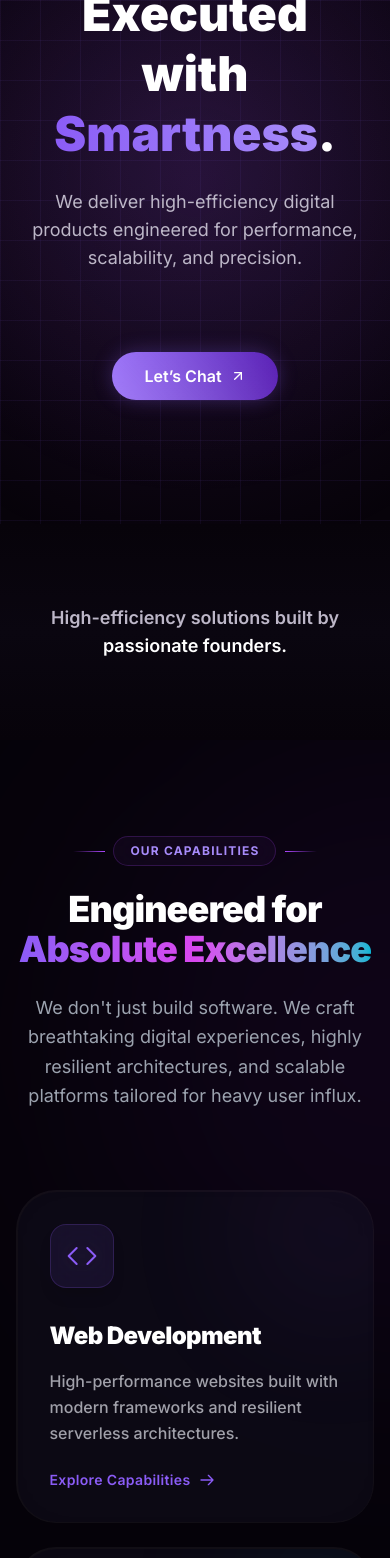
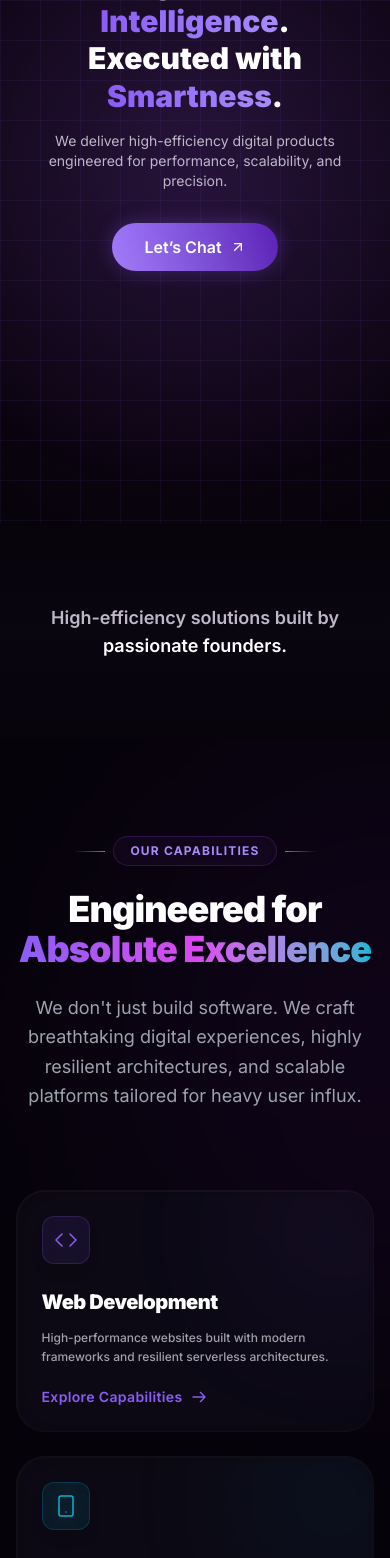
Before and after one commit to block-web01/blockwebmain, a Next.js app: page / in a window 390 px wide. Shown: the part 320-1878 px from the top of the page. Built offline with nearby package versions, Linux system fonts and the light colour scheme; no server answers.

Commit message:
improved over all ui 2.4

```diff
--- a/src/components/Founders.tsx
+++ b/src/components/Founders.tsx
@@ -81,8 +81,16 @@ function FlipCard({ founder, index }: { founder: Founder; index: number }) {
           setFlipped(!flipped);
         }
       }}
-      onFocus={() => setFlipped(true)}
-      onBlur={() => setFlipped(false)}
+      onFocus={() => {
+        if (window.matchMedia("(hover: hover)").matches) {
+          setFlipped(true);
+        }
+      }}
+      onBlur={() => {
+        if (window.matchMedia("(hover: hover)").matches) {
+          setFlipped(false);
+        }
+      }}
       tabIndex={0}
       role="button"
       aria-expanded={flipped}
--- a/src/components/Hero.tsx
+++ b/src/components/Hero.tsx
@@ -5,7 +5,7 @@ import { ArrowUpRight } from "lucide-react";
 
 export default function Hero() {
   return (
-    <section id="home" className="relative min-h-screen flex items-center justify-center bg-transparent">
+    <section id="home" className="relative min-h-screen flex items-center justify-center bg-transparent pt-32 pb-24 sm:pt-24 sm:pb-32">
 
       {/* 🔥 ONLY GLOW BOOST (not grid) */}
       <div className="absolute inset-0 z-[1] bg-[radial-gradient(circle_at_50%_60%,rgba(168,85,247,0.12),transparent_70%)]" />
@@ -17,7 +17,7 @@ export default function Hero() {
         transition={{ duration: 0.6 }}
         className="relative z-10 text-center px-6 max-w-8xl"
       >
-        <h1 className="text-5xl sm:text-6xl lg:text-7xl font-black text-white leading-tight">
+        <h1 className="text-3xl sm:text-6xl lg:text-7xl font-black text-white leading-tight">
           Designed with{" "}
           <span className="bg-linear-to-r from-[#8b5cf6] to-[#a78bfa] bg-clip-text text-transparent">
             Intelligence
@@ -29,12 +29,12 @@ export default function Hero() {
           </span>.
         </h1>
 
-        <p className="mt-6 text-lg text-[#bdb7c8]">
+        <p className="mt-4 sm:mt-6 text-sm sm:text-lg text-[#bdb7c8]">
           We deliver high-efficiency digital products engineered for performance,
           scalability, and precision.
         </p>
 
-        <div className="mt-20 flex items-center justify-center">
+        <div className="mt-8 sm:mt-12 flex items-center justify-center">
 
           <a href="https://wa.me/919939580371?text=Hi%2C%20I%20have%20a%20project%20idea%20can%20we%20discuss%20about%20this%20%3F" target="_blank" rel="noopener noreferrer" className="group px-8 py-3 rounded-full bg-linear-to-r from-[#8b5cf6] to-[#5b21b6] text-white font-semibold shadow-[0_0_20px_rgba(139,92,246,0.3)] hover:shadow-[0_0_35px_rgba(139,92,246,0.85)] transition-all duration-300 transform hover:-translate-y-0.5 hover:scale-105 relative overflow-hidden glossy-btn flex items-center justify-center">
             Let’s Chat
--- a/src/components/Pricing.tsx
+++ b/src/components/Pricing.tsx
@@ -108,7 +108,7 @@ export default function Pricing() {
                   }}
                 />
 
-                <GlowCard className="w-full h-full relative z-10">
+                <GlowCard customSize className="w-full h-full relative z-10">
                   <div
                     className="relative z-10 flex flex-col h-full p-8 gap-6"
                   >
--- a/src/components/Services.tsx
+++ b/src/components/Services.tsx
@@ -115,7 +115,7 @@ function ServiceCard({ service, cardVariants }: ServiceCardProps) {
       onMouseEnter={handleMouseEnter}
       onMouseLeave={handleMouseLeave}
       variants={cardVariants}
-      className="group relative p-[1.5px] rounded-[2.5rem] bg-white/5 overflow-hidden transition-all duration-300 ease-out"
+      className="group relative p-[1.5px] rounded-[1.8rem] sm:rounded-[2.5rem] bg-white/5 overflow-hidden transition-all duration-300 ease-out"
       style={{
         transform: "perspective(1000px) rotateX(var(--rotate-x, 0deg)) rotateY(var(--rotate-y, 0deg)) scale3d(var(--scale, 1), var(--scale, 1), var(--scale, 1))",
         transformStyle: "preserve-3d",
@@ -133,7 +133,7 @@ function ServiceCard({ service, cardVariants }: ServiceCardProps) {
 
       {/* Inner Card Content */}
       <div
-        className="relative h-full rounded-[2.4rem] bg-[#0c0814]/90 backdrop-blur-xl p-8 sm:p-10 overflow-hidden flex flex-col justify-between"
+        className="relative h-full rounded-[1.7rem] sm:rounded-[2.4rem] bg-[#0c0814]/90 backdrop-blur-xl p-6 sm:p-10 overflow-hidden flex flex-col justify-between"
         style={{
           transformStyle: "preserve-3d",
         }}
@@ -160,21 +160,21 @@ function ServiceCard({ service, cardVariants }: ServiceCardProps) {
         <div className="relative z-10 flex flex-col h-full" style={{ transform: "translateZ(40px)", transformStyle: "preserve-3d" }}>
           {/* Icon Container */}
           <div
-            className="w-16 h-16 rounded-2xl flex items-center justify-center mb-8 border backdrop-blur-xl shadow-lg transition-all duration-500 group-hover:translate-z-[20px] group-hover:-rotate-3"
+            className="w-12 h-12 sm:w-16 sm:h-16 rounded-xl sm:rounded-2xl flex items-center justify-center mb-6 sm:mb-8 border backdrop-blur-xl shadow-lg transition-all duration-500 group-hover:translate-z-[20px] group-hover:-rotate-3"
             style={{
               backgroundColor: service.bgStart,
               borderColor: service.border,
               transform: "translateZ(20px)"
             }}
           >
-            <Icon className="w-8 h-8 drop-shadow-[0_0_10px_rgba(255,255,255,0.15)]" style={{ color: service.accent }} strokeWidth={1.5} />
+            <Icon className="w-6 h-6 sm:w-8 sm:h-8 drop-shadow-[0_0_10px_rgba(255,255,255,0.15)]" style={{ color: service.accent }} strokeWidth={1.5} />
           </div>
 
-          <h3 className="text-2xl font-black text-white mb-4 tracking-tight" style={{ transform: "translateZ(25px)" }}>
+          <h3 className="text-xl sm:text-2xl font-black text-white mb-3 sm:mb-4 tracking-tight" style={{ transform: "translateZ(25px)" }}>
             {service.title}
           </h3>
 
-          <p className="text-[#a1a1aa] leading-relaxed font-medium mb-6" style={{ transform: "translateZ(15px)" }}>
+          <p className="text-xs sm:text-sm text-[#a1a1aa] leading-relaxed font-medium mb-5 sm:mb-6" style={{ transform: "translateZ(15px)" }}>
             {service.desc}
           </p>
 
```
